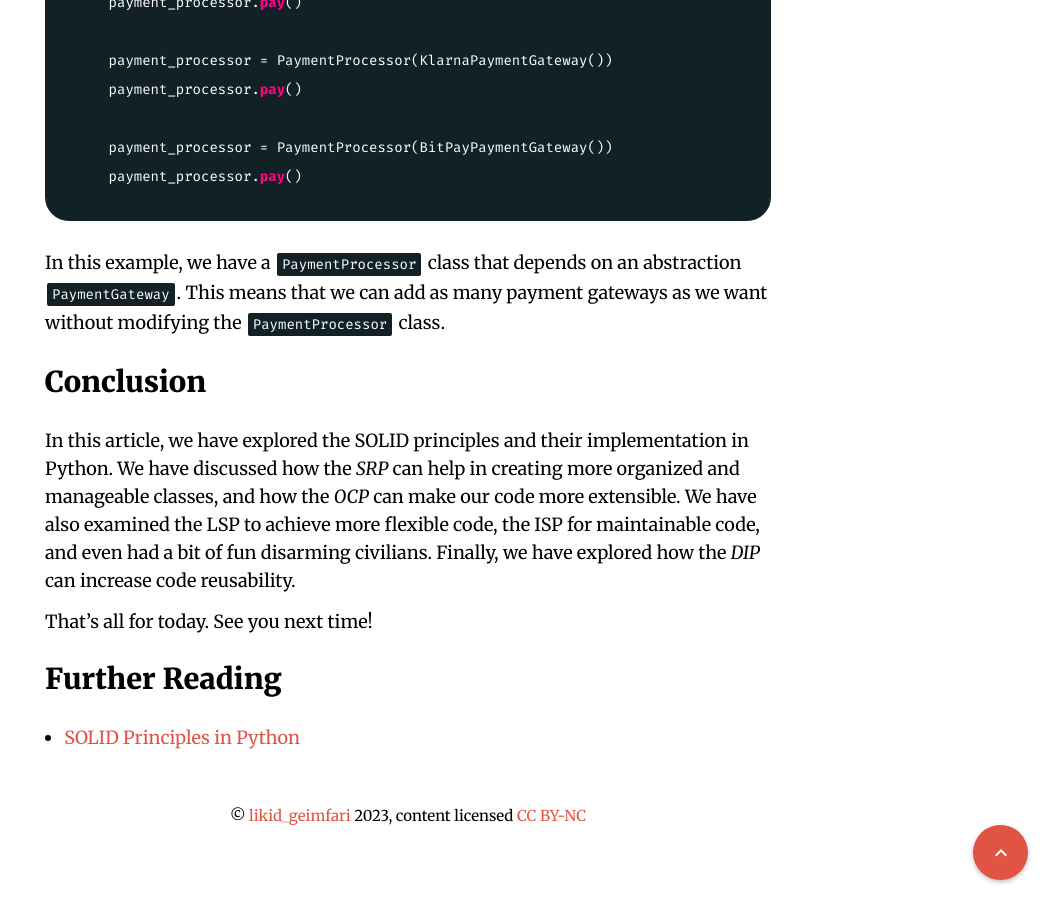
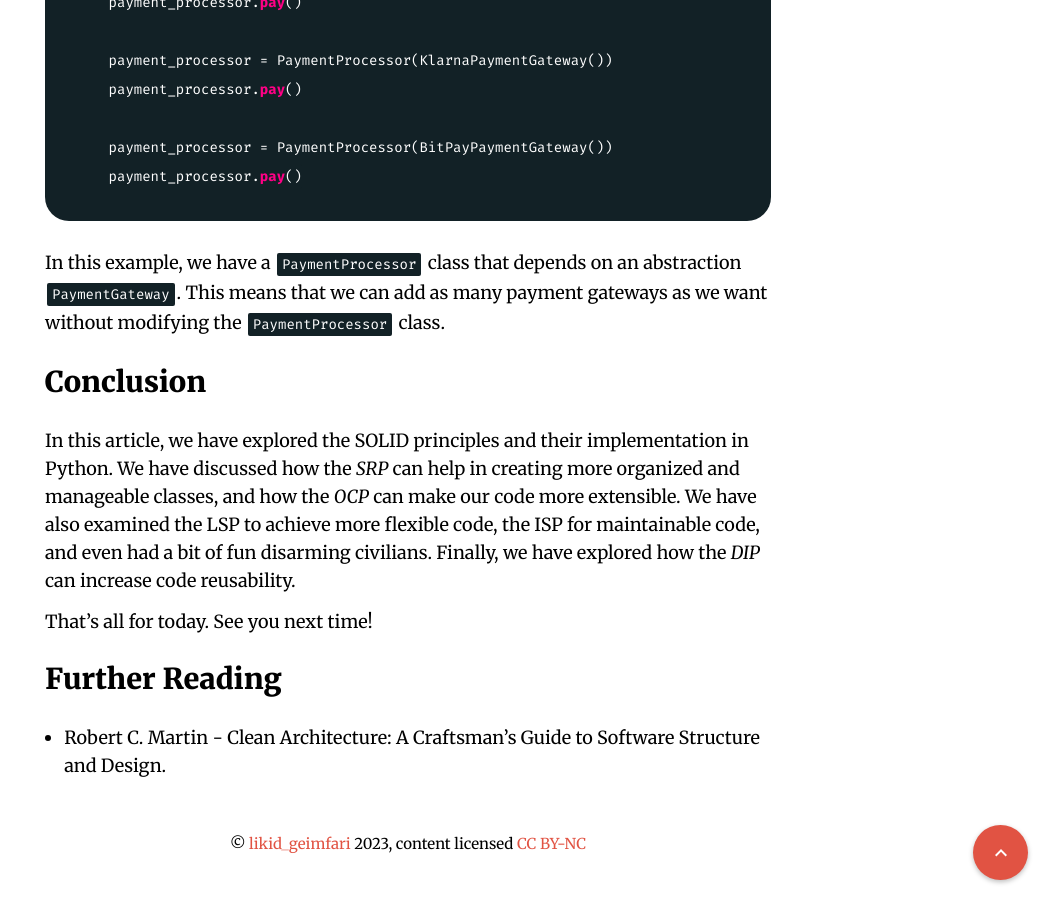
Before and after one commit to lk-geimfari/lk-geimfari.github.io, a Jekyll site: the page built from _posts/2023-05-06-solid-principles-for-solid-devs.md, in a window 1280 px wide and 900 px high, scrolled down 13976 px. Shown: the whole window, without its empty margins (232-1280 px from the left). Built offline with Jekyll 4.4.1, drawn with Linux system fonts in a browser that asks for light colours; nearby versions of some CDN libraries.

Commit message:
Fix post

```diff
--- a/_posts/2023-05-06-solid-principles-for-solid-devs.md
+++ b/_posts/2023-05-06-solid-principles-for-solid-devs.md
@@ -507,4 +507,4 @@ That's all for today. See you next time!
 
 ## Further Reading
 
-- [SOLID Principles in Python](https://realpython.com/python-solid-principles/)
+- Robert C. Martin - Clean Architecture: A Craftsman's Guide to Software Structure and Design.
```
